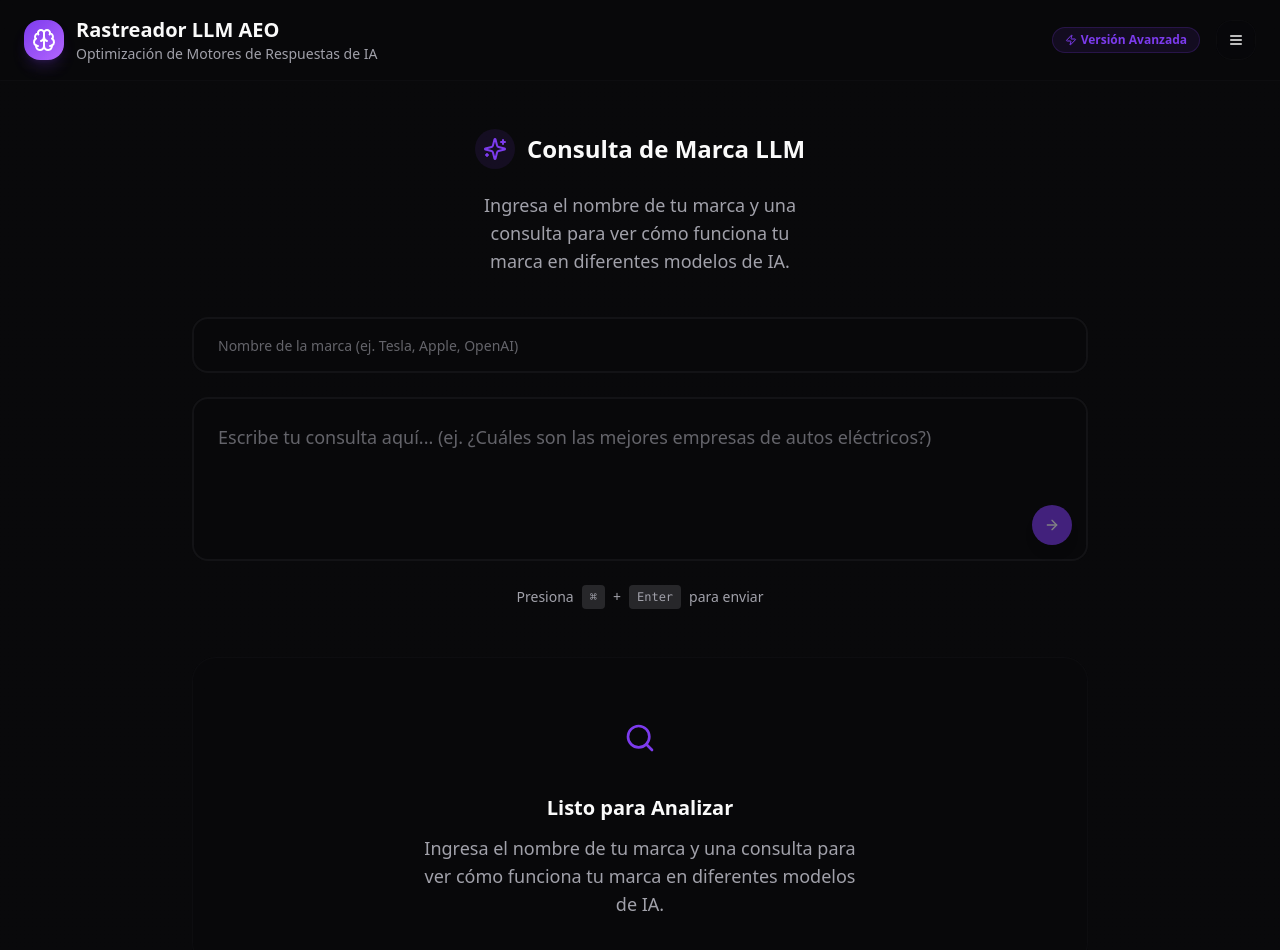
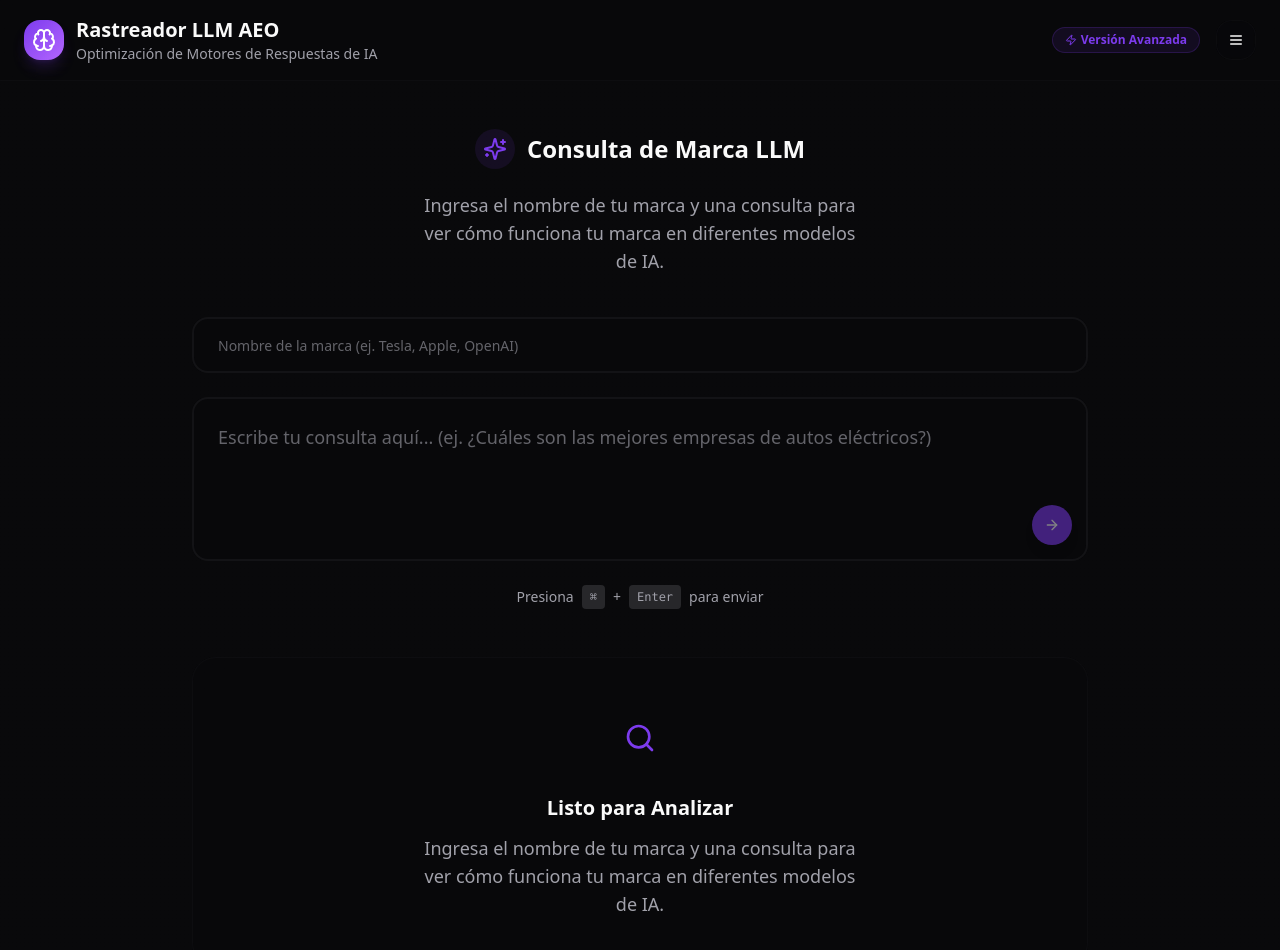
Before and after one commit to AlvaroArancibiaRios/brand-llm-beacon, a React (Vite) app: page / in a window 1280 px wide. Shown: the top 950 px of the page. Built offline with nearby package versions, Linux system fonts and the light colour scheme.

Commit message:
Visual edit in Lovable
Edited UI in Lovable

```diff
--- a/src/components/QueryForm.tsx
+++ b/src/components/QueryForm.tsx
@@ -38,7 +38,7 @@ export const QueryForm = ({
             Consulta de Marca LLM
           </h1>
         </div>
-        <p className="text-muted-foreground text-lg px-[60px] py-[10px] mx-[218px]">
+        <p className="text-muted-foreground text-lg px-[60px] py-[10px] mx-[168px]">
           Ingresa el nombre de tu marca y una consulta para ver cómo funciona tu marca en diferentes modelos de IA.
         </p>
       </div>
```
